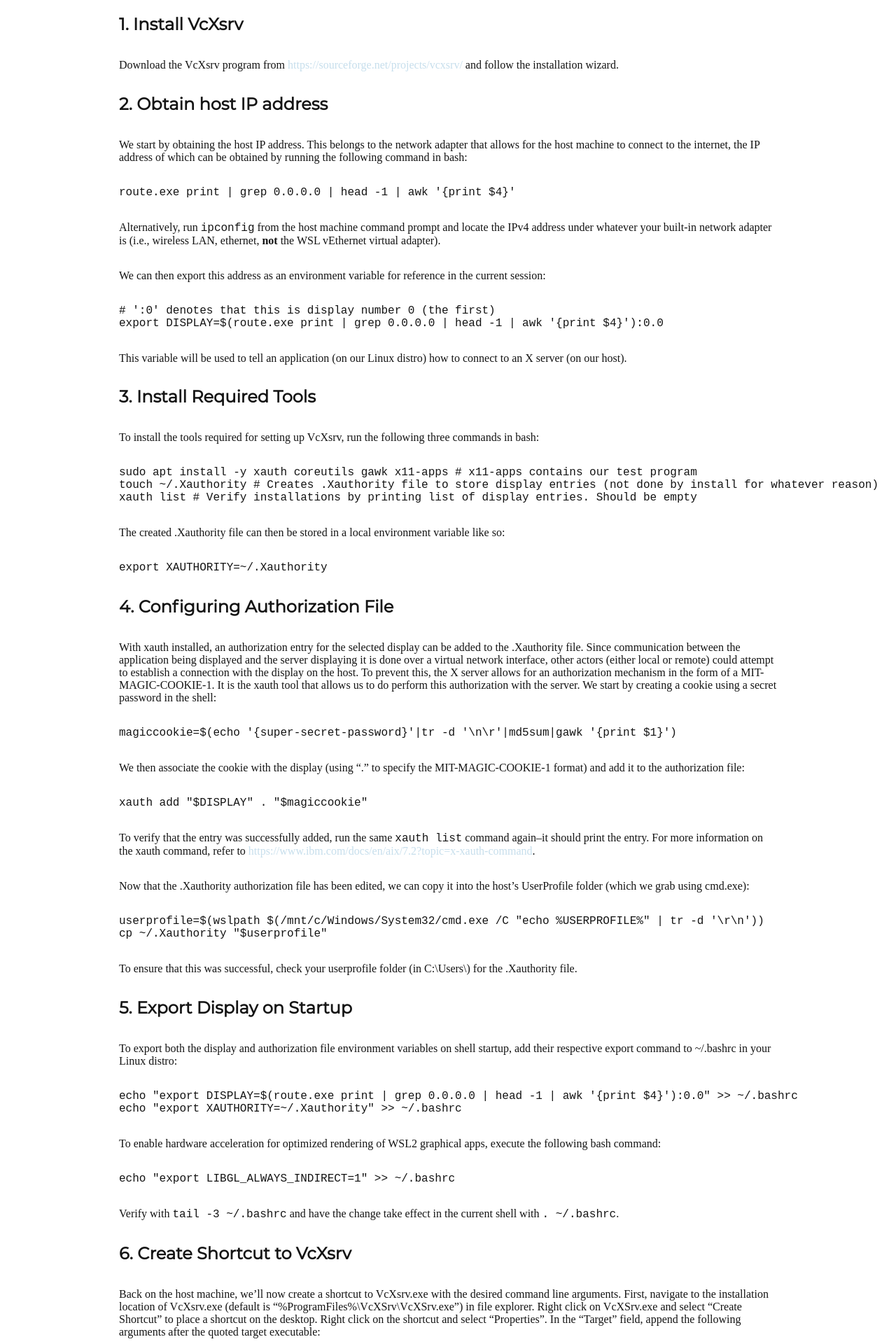
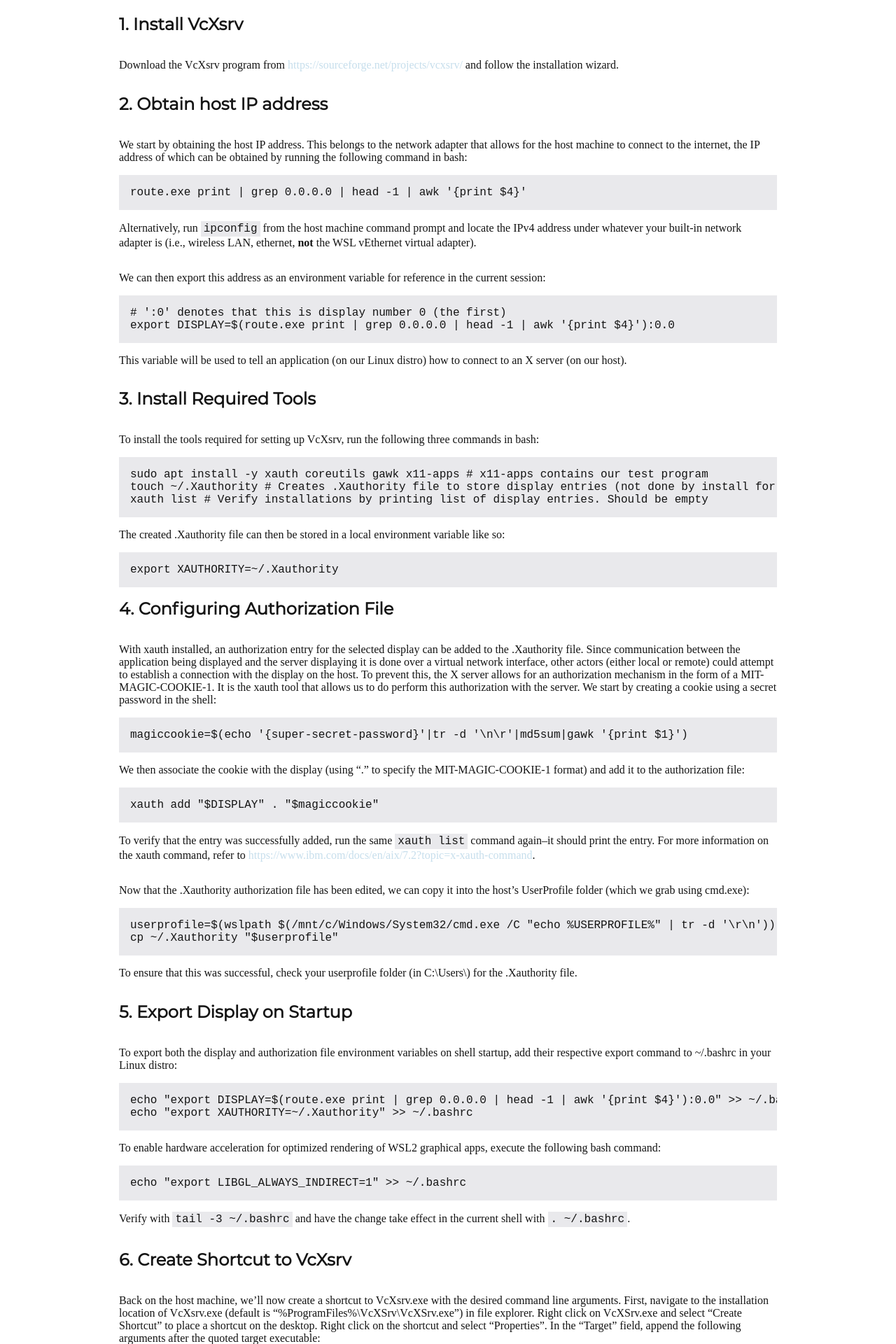
Before and after one commit to eacrawford02/eacrawford02.github.io, a Jekyll site: the page built from _posts/2022-06-30-vcxsrv-tutorial.md, in a window 1280 px wide. Shown: the part 368-2288 px from the top of the page at 70% size. Built offline with Jekyll 4.4.1, drawn with Linux system fonts in a browser that asks for light colours; nearby versions of some CDN libraries.

Commit message:
Improved CSS code block formatting (added background colour and padding)

```diff
--- a/assets/css/main.css
+++ b/assets/css/main.css
@@ -60,6 +60,23 @@
 
 a:hover {
   color: #d0bfd9;
+}
+
+/* Code formatting */
+div.highlighter-rouge {
+  white-space: pre-wrap;
+  padding-left: 1rem;
+  overflow-x: auto;
+  background-color: #E9E9EC;
+}
+
+/* Inline code formatting */
+code.highlighter-rouge {
+  /* Set display to inline block so that code highlighting doesn't bleed into
+  other lines */
+  display: inline-block;
+  padding: 0.125rem 0.25rem;
+  background-color: #E9E9EC;
 }
 
 /*
```
